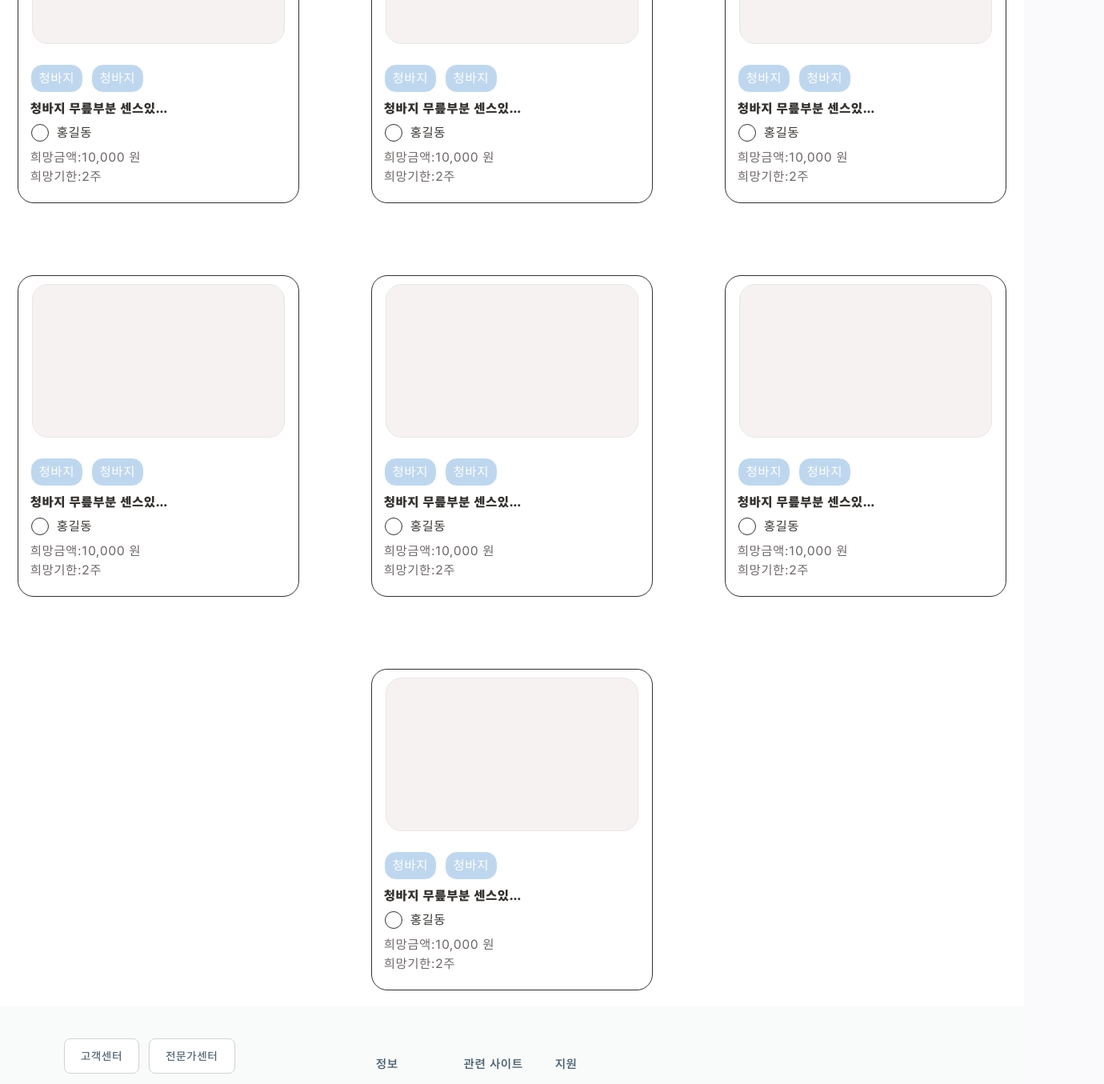
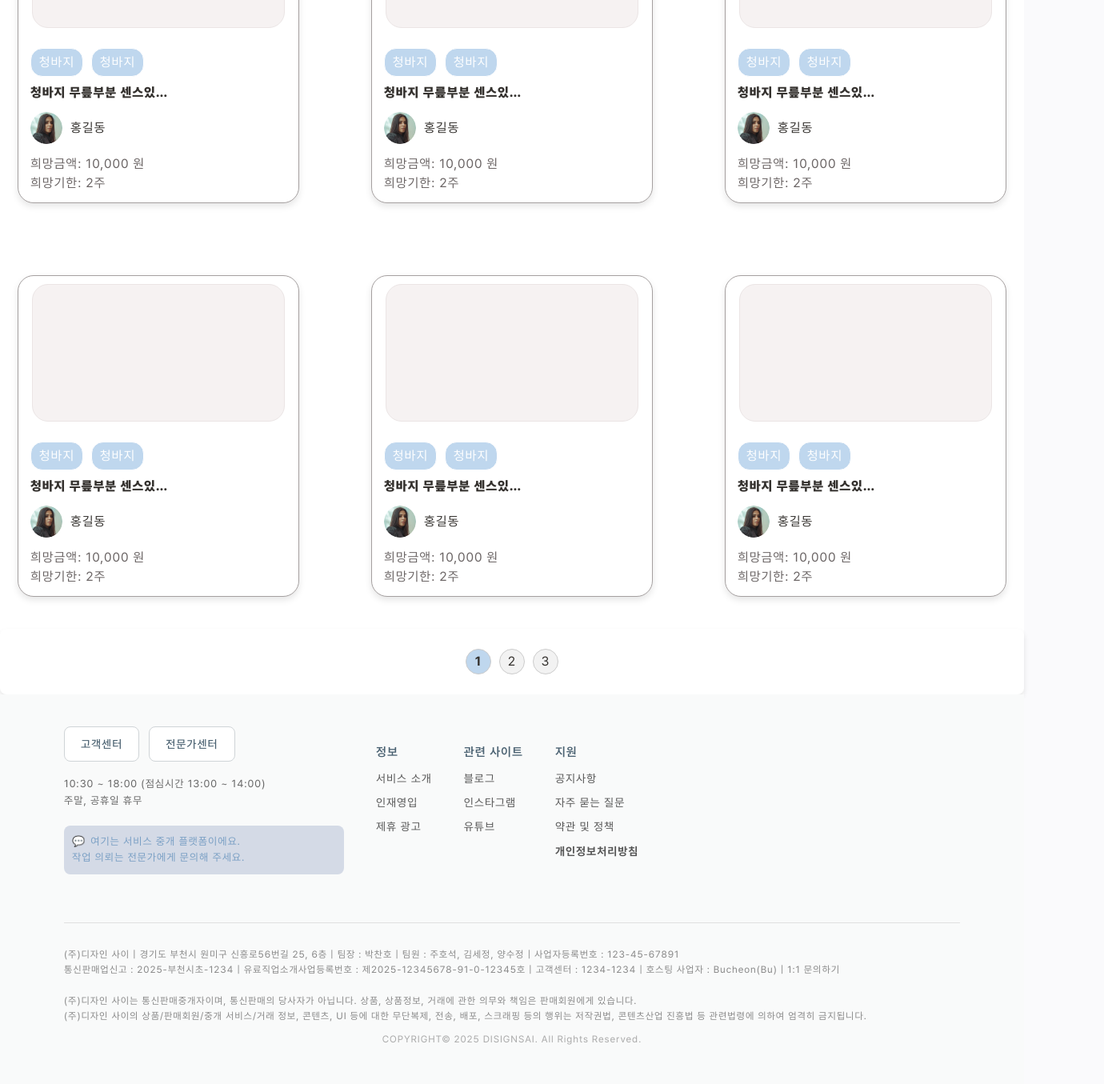
Before and after one commit to kimwax112/letsgit, a React (Create React App) app in the folder 프론트엔드/: page /client/Request in a window 1280 px wide. Shown: the part 580-1935 px from the top of the page at 80% size, 1380 px wide, since content can reach past the window. Built offline with nearby package versions, Linux system fonts and the light colour scheme; a web font is replaced by a local one; what @draft-js-plugins/static-toolbar would draw is missing.

Commit message:
의뢰등록하기 아이템박스 ui 수정

```diff
--- a/프론트엔드/src/pages/Request/Request/Request.jsx
+++ b/프론트엔드/src/pages/Request/Request/Request.jsx
@@ -3,7 +3,7 @@ import styled from "styled-components";
 import ContentHeader from '../ui/ContentHeader';
 import ItemBox from './ui/ItemBox';
 
-export function RequestLayOut ({children}) {
+export function RequestLayOut({ children }) {
   const Container = styled.div`
     width: 100%;
     background: white;
@@ -17,6 +17,7 @@ const Content = styled.div`
     margin: 0 auto;
     justify-content: center;
   `;
+
   const ContentHeader1 = styled.div`
     width: 50%;
     display: flex;
@@ -24,28 +25,65 @@ const ContentHeader1 = styled.div`
     justify-content: center;
     align-items: center;
     gap: 100px;
-
   `;
 
-  return(
+  // 페이지네이션 스타일 추가
+  const PaginationContainer = styled.div`
+    display: flex;
+    gap: 10px;
+    margin-top: 20px;
+    justify-content: center;
+    padding:25px 0; /* 여백 추가 */
+    background-color: white; /* 바탕색 */
+    box-shadow: 0px 4px 6px rgba(0, 0, 0, 0.1); /* 부드러운 그림자 효과 */
+    border-radius: 8px; /* 모서리 둥글게 */
+  `;
+
+  const PageButton = styled.div`
+    width: 30px;
+    height: 30px;
+    display: flex;
+    justify-content: center;
+    align-items: center;
+    border: 1px solid #ccc;
+    border-radius: 50%;
+    background-color: #f2f2f2;
+    cursor: pointer;
+    transition: background-color 0.2s;
+
+    &:hover {
+      background-color: #bfd7ee;
+    }
+    &.active {
+      background-color: #BFD7EE;
+      font-weight: bold;
+    }
+  `;
+
+  return (
     <>
       <Container>
-  <ContentHeader1/>
+        <ContentHeader1 />
         <Content>
           {children}
         </Content>
+
+        {/* 페이지네이션 추가 */}
+        <PaginationContainer>
+          <PageButton className="active">1</PageButton>
+          <PageButton>2</PageButton>
+          <PageButton>3</PageButton>
+        </PaginationContainer>
       </Container>
     </>
-  )
+  );
 }
 
 export default function Request() {
   return (
     <>
-    <ContentHeader children="디자이너 구인 게시글 작성하기"/>
+      <ContentHeader children="디자이너 구인 게시글 작성하기" />
       <RequestLayOut>
-
-          <ItemBox />
         <ItemBox />
         <ItemBox />
         <ItemBox />
--- a/프론트엔드/src/pages/Request/Request/ui/ItemBox.jsx
+++ b/프론트엔드/src/pages/Request/Request/ui/ItemBox.jsx
@@ -1,44 +1,48 @@
 import React from "react";
 import styled from "styled-components";
 import { useNavigate } from 'react-router-dom'
-//직접 의뢰 맡기기 / 디자이너 구인게시판 컨텐츠
+import designerImage from '../../../../assets/desiner.png';
+
+// 아이템 박스 컨테이너
 const ItemBoxContainer = styled.div`
   width: 350px;
-  height: 400px;;
+  height: 400px;
   display: flex;
   flex-direction: column;
   justify-content: flex-start;
-  align-items: center;      /* 가로축(교차축) 가운데 정렬 */
+  align-items: center;
   background-color: white;
-
   min-height: 300px;
-  border: 0.5px solid;
+  border: 0.5px solid #A5A0A0;
   border-radius: 20px;
   gap: 10px;
-  /* 기존에 margin이 있거나, padding이 있을 경우 제거/조절 */
-  margin: 20px;     /* 상하좌우 여백을 없앰 */
-  padding: 0;    /* 내부 여백 제거 */
+  margin: 20px;
+  padding: 0;
+  box-shadow: 0 4px 8px rgba(0, 0, 0, 0.1);
+  transition: border 0.15s, box-shadow 0.15s;
+
+  /* 호버 시 테두리 추가 */
+  &:hover {
+    border-color: #BFD7EE;
+    border-width: 3.5px;
+    box-shadow: 0 4px 12px rgba(0, 0, 0, 0.2);
+  }
 `;
-
 
 const InnerBox = styled.div`
   background-color: #F6F2F2;
   width: 87%;
   height: 45%;
   border: 0.5px solid;
-  border-color:#EBE5E5;
+  border-color: #EBE5E5;
   border-radius: 20px;
   margin-top: 10px;
   padding: 5px;
-
-
 `;
 
 const DescriptionContainer = styled.div`
-  align-self: flex-start; /* 왼쪽 정렬 */
-  margin: 10px
-
-
+  align-self: flex-start;
+  margin: 10px;
 `;
 
 const TagContainer = styled.div`
@@ -46,75 +50,76 @@ display: flex;
 `;
 
 const Tag = styled.div`
-  background-color: #bfd7ee; /* 세미콜론 누락 주의! */
+  background-color: #bfd7ee;
   width: 50px;
   height: 20px;
   border: 0.5px solid;
   border-radius: 15px;
-  color : white;
+  color: white;
   padding: 7px;
-  margin : 5px;
+  margin: 5px;
   text-align: center;
-
 `;
 
 const Circle = styled.div`
-width: 20px;
-height: 20px;
-border-radius: 20px;
-border: 1px solid;
-margin : 5px;
+  width: 40px; /* 원 크기 */
+  height: 40px;
+  border-radius: 50%; /* 원형 */
+  overflow: hidden; /* 이미지가 원 넘지 않게 */
+  margin: 5px;
+`;
 
-
+const ProfileImage = styled.img`
+  width: 100%;
+  height: 100%;
+  object-fit: cover; /* 이미지 비율 유지하면서 크기에 맞게 잘라냄 */
 `;
 
 const Profile = styled.div`
   display: flex;
   align-items: center;
   gap: 5px;
-margin : 5px;
-margin-left: 1px;
+  margin: 10px 0;
+`;
 
-`;
 const Text = styled.div`
   margin: 5px;
   font-weight: 1000;
-  white-space: nowrap;       /* 텍스트를 한 줄로 유지 */
-  overflow: hidden;          /* 넘치는 텍스트를 숨김 */
-  text-overflow: ellipsis;   /* 넘치는 부분 ... 표시 */
-  width: 180px;              /* 고정 너비 설정 (원하는 값으로 조절) */
+  white-space: nowrap;
+  overflow: hidden;
+  text-overflow: ellipsis;
+  width: 180px;
 `;
 
-
 const Text2 = styled.div`
-margin : 5px;
+  margin: 5px;
   color: #6B6565;
 `;
 
-
-
-
-export default function ItemBox({children}) {
-
+export default function ItemBox({ children }) {
   const navigate = useNavigate();
 
   const handleClick = () => {
+    navigate('/client/RequestPost');
+  };
 
-    navigate('/client/RequestPost');
-  }
   return (
-    <ItemBoxContainer style={{ cursor: "pointer"  }}onClick={handleClick}>
+    <ItemBoxContainer style={{ cursor: "pointer" }} onClick={handleClick}>
       <InnerBox />
       <DescriptionContainer>
         <TagContainer>
-      <Tag>청바지</Tag><Tag>청바지</Tag>
+          <Tag>청바지</Tag>
+          <Tag>청바지</Tag>
         </TagContainer>
         <Text>청바지 무릎부분 센스있게 작성가능하신분 모십니다</Text>
         <Profile>
-        <Circle />홍길동
+          <Circle>
+            <ProfileImage src={designerImage} alt="디자이너 프로필" />
+          </Circle>
+          홍길동
         </Profile>
-      <Text2>희망금액:10,000 원</Text2>
-      <Text2>희망기한:2주</Text2>
+        <Text2>희망금액: 10,000 원</Text2>
+        <Text2>희망기한: 2주</Text2>
       </DescriptionContainer>
     </ItemBoxContainer>
   );
--- a/프론트엔드/src/pages/Request/ui/ContentHeader.jsx
+++ b/프론트엔드/src/pages/Request/ui/ContentHeader.jsx
@@ -5,21 +5,19 @@ import { Modal } from "../../../utils";
 import ModalContent from "./ModalContent";
 
 const CustomModal = styled(Modal)`
-padding : 20px;
-width: 800px;
-height: 800px;
-  background-color : white;
-
-`
+  padding: 20px;
+  width: 800px;
+  height: 800px;
+  background-color: #fff; /* 모달 배경색 설정 */
+`;
 
 const ContentHeader1 = styled.div`
-  width: 50%;
+  width: 100%;
   display: flex;
-  margin: 0 auto;
   justify-content: center;
   align-items: center;
-  gap: 100px;
   padding: 50px;
+  background-color: #fff;
 `;
 
 const SearchButtonWrapper = styled.div`
@@ -31,7 +29,7 @@ const SearchButtonWrapper = styled.div`
 const ButtonContainer = styled.div`
   display: flex;
   gap: 10px;
-  margin-left: 50%;
+  justify-content: flex-end;
 `;
 const Text1 = styled.div`
   flex: 0 0 max-content;
```
Lines whose indentation alone changed are shown as unchanged.
